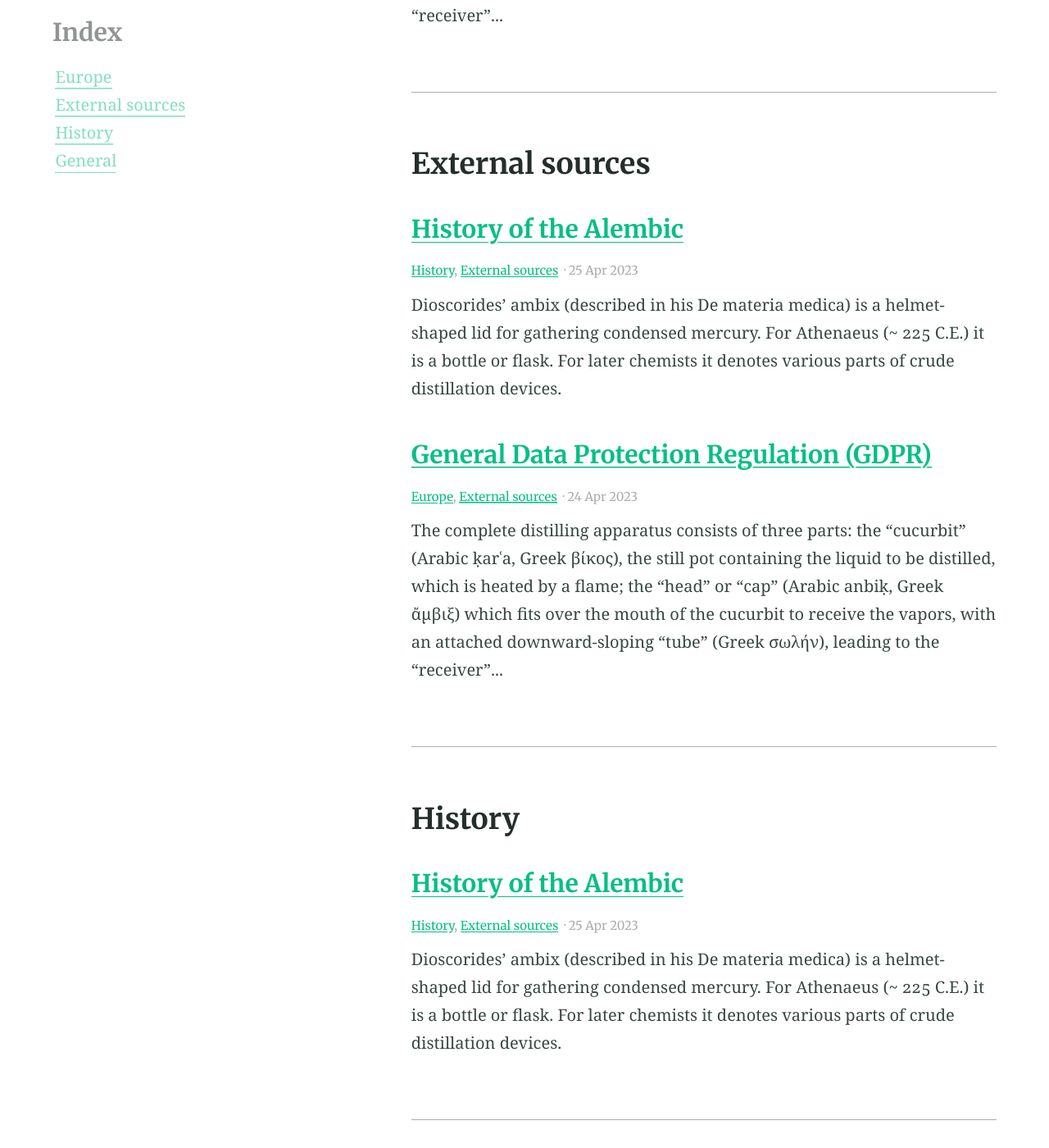
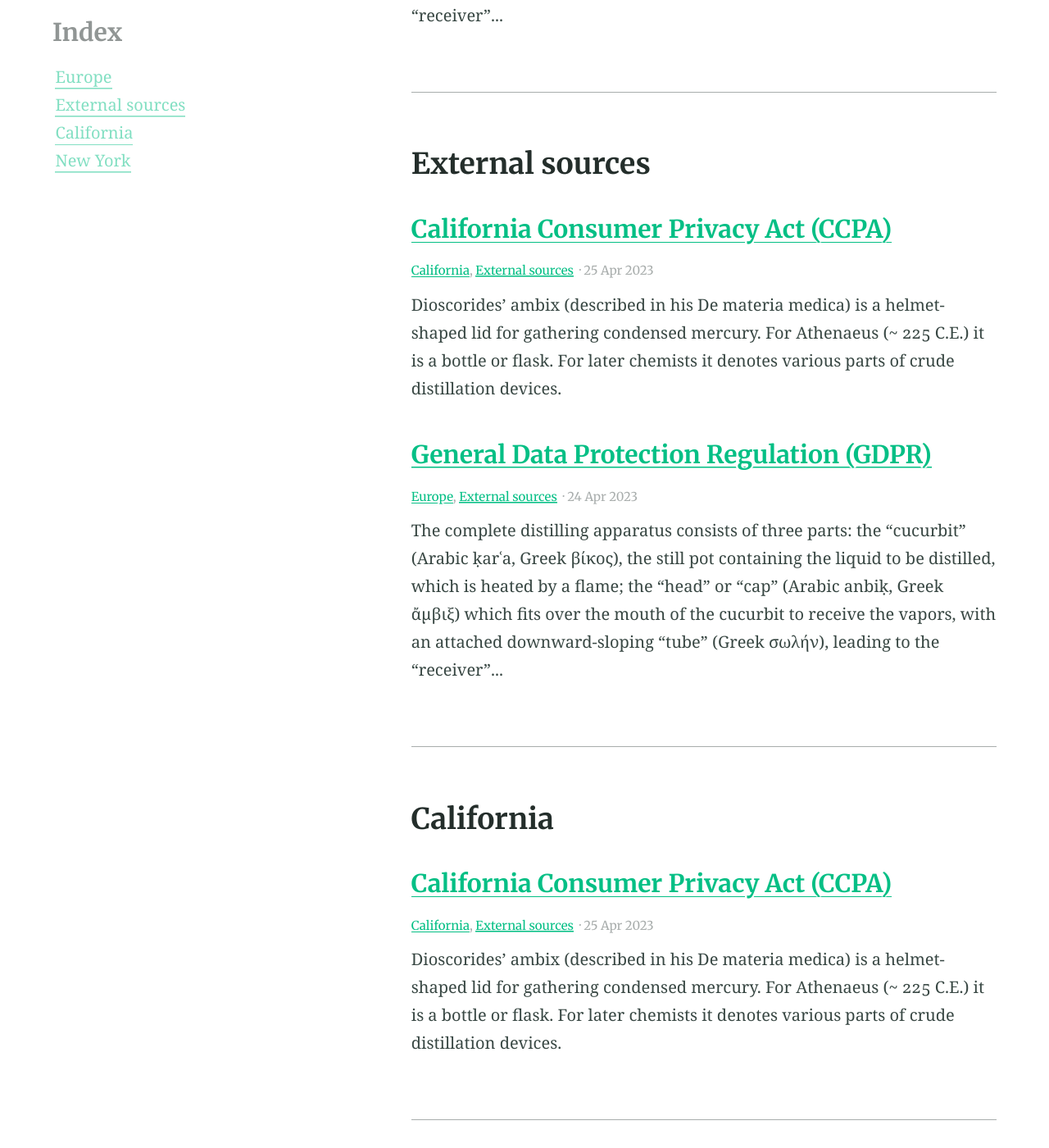
Before and after one commit to binipringle/right-to-be-forgotten-draft, a Jekyll site: the page built from law.md, in a window 1280 px wide and 1400 px high, scrolled down 515 px. Shown: the whole window at 82% size. Built offline with Jekyll 4.4.1, drawn with Linux system fonts in a browser that asks for light colours; some of the changed text lies outside the part shown.

Commit message:
changed categories and titles of posts

```diff
--- a/_posts/2023-04-25-example-post-two.md
+++ b/_posts/2023-04-25-example-post-two.md
@@ -1,7 +1,7 @@
 ---
-title: History of the Alembic
+title: California Consumer Privacy Act (CCPA)
 categories:
-- History
+- California
 - External sources
 feature_text: |
   The History of the Alembic tool
--- a/_posts/2023-04-26-example-post-three.md
+++ b/_posts/2023-04-26-example-post-three.md
@@ -1,7 +1,8 @@
 ---
-title: Description of a Pot Still
+title: New York State Senate Bill S4561
+
 categories:
-- General
+- New York
 excerpt: |
   A pot still is a type of still used in distilling spirits such as whisky or brandy. Heat is applied directly to the pot containing the wash (for whisky) or wine (for brandy).
 feature_text: |
```
